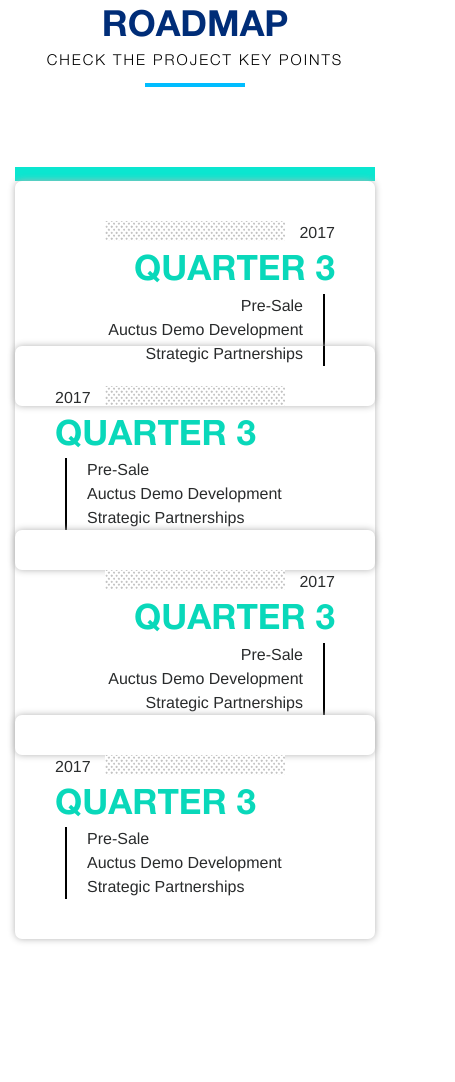
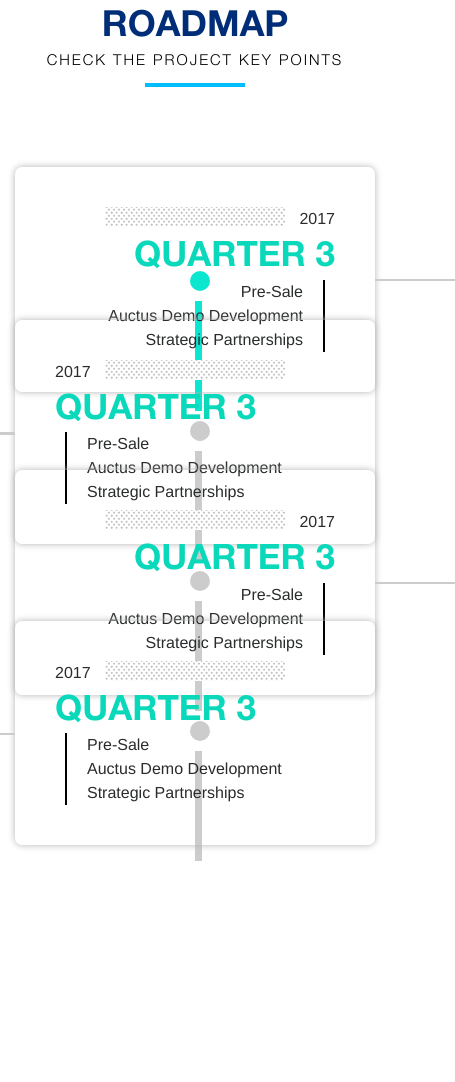
Before and after one commit to AuctusProject/Site, a website: page index.html in a window 390 px wide. Shown: the part 5149-6231 px from the top of the page, 455 px wide, since content can reach past the window. Drawn offline with Linux system fonts and the light colour scheme.

Commit message:
roadmap section almost finished, missing mobile version

```diff
--- a/index.html
+++ b/index.html
@@ -270,6 +270,9 @@
                 <hr width="100px"></hr>
             </div>
             <div class="lines">
+                <div class="roadmap-line active"></div>
+                <div class="roadmap-line"></div>
+                <div class="roadmap-line"></div>
                 <div class="roadmap-line"></div>
             </div>
             <div class="row clearfix">
@@ -290,7 +293,7 @@
                             </div>
                         </div>
                         <div class="row clearfix right">
-                            <div class="offset-md-7 col-md-4 box right" style="top:-60px;">
+                            <div class="offset-md-7 col-md-4 box right first" style="top:-72px;">
                                 <div class="dots pull-left">
                                     <span>2017</span>
                                 </div>
@@ -304,7 +307,7 @@
                             </div>
                         </div>
                         <div class="row clearfix left">
-                            <div class="offset-md-1 col-md-4 box left" style="top:-100px;">
+                            <div class="offset-md-1 col-md-4 box left" style="top:-146px;">
                                 <div class="dots pull-right">
                                     <span>2017</span>
                                 </div>
@@ -318,7 +321,7 @@
                             </div>
                         </div>
                         <div class="row clearfix right">
-                            <div class="offset-md-7 col-md-4 box right" style="top:-140px;">
+                            <div class="offset-md-7 col-md-4 box right" style="top:-220px;">
                                 <div class="dots pull-left">
                                     <span>2017</span>
                                 </div>
--- a/scss/_roadmap.scss
+++ b/scss/_roadmap.scss
@@ -16,6 +16,34 @@
     }
     .box.right{
         padding-left: 40px;
+    }
+    .box.left:after{
+        content: 'after';
+        width:80px;
+        line-height:40px;
+        height:2px;
+        background:#cccccc;
+        position:absolute;
+        top:50%;
+        right:-80px;
+        color:#FFF;
+        text-align:center
+    }
+
+    .box.right:after{
+        content: 'after';
+        width:70px;
+        line-height:40px;
+        height:2px;
+        background:#cccccc;
+        position:absolute;
+        top:50%;
+        left:-70px;
+        color:#FFF;
+        text-align:center
+    }
+    .box.right.first:after{
+        height:3px !important;
     }
 
     span.heading{
@@ -66,13 +94,39 @@
         position: relative;
     }
 
+    .lines {
+        position: absolute;
+        left: 50%;
+        top: 24.3%;
+    }
+
     .roadmap-line {
-        background : #0BE6D0;
-        background : rgba(11, 230, 208, 1);
-        border-style : Solid;
-        border-color : #0BE6D0;
-        border-color : rgba(11, 230, 208, 1);
-        border-width : 7px;
+        background : #CCCCCC;
+        width : 7px;
+        height: 110px;
+        position: relative;
+        margin-top: 40px;
+    }
+    .roadmap-line:after{
+        content:"";
+        width:200px;
+        width: 20px;
+        height:20px;
+        border-radius: 50%;
+        position:absolute;
+        top:-30px;
+        left:-5px;
+        color:#FFF;
+        text-align:center;
+    }
+    .roadmap-line.active{
+        background : #0BE6D0 !important;
+    }
+    .roadmap-line.active:after{
+        background : #0BE6D0 !important;
+    }
+    .roadmap-line:after{
+        background : #CCCCCC !important;
     }
 
 }
```
Also changed, not shown: css/style.min.css, 1 other file.
